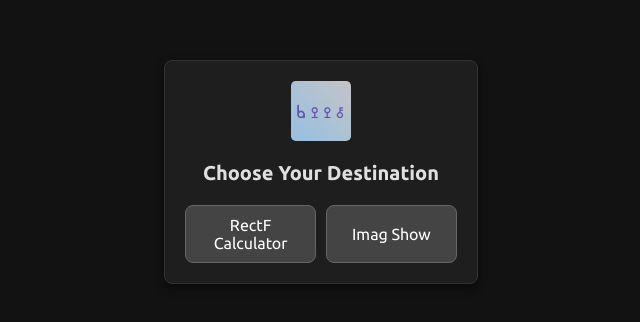
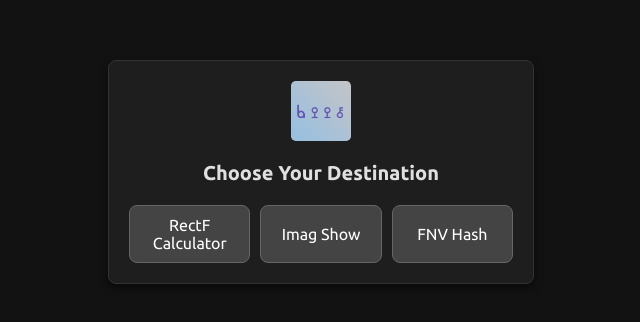
Before and after one commit to Paprotk/hub, a plain HTML site: page index.html in a window 1280 px wide. Shown: the part 228-550 px from the top of the page, without its empty margins (319-959 px from the left). Drawn offline with Linux system fonts and the light colour scheme.

Commit message:
Update index.html
s3fnv64

```diff
--- a/index.html
+++ b/index.html
@@ -95,7 +95,7 @@
         <div class="button-wrapper">
             <button class="button" onclick="window.open('https://paprotk.github.io/RectFCalculator/')">RectF Calculator</button>
             <button class="button" onclick="window.open('https://paprotk.github.io/imagshow/')">Imag Show</button>
-
+            <button class="button" onclick="window.open('https://paprotk.github.io/s3fnv64/')">FNV Hash</button>
         </div>
 
     </div>
```
